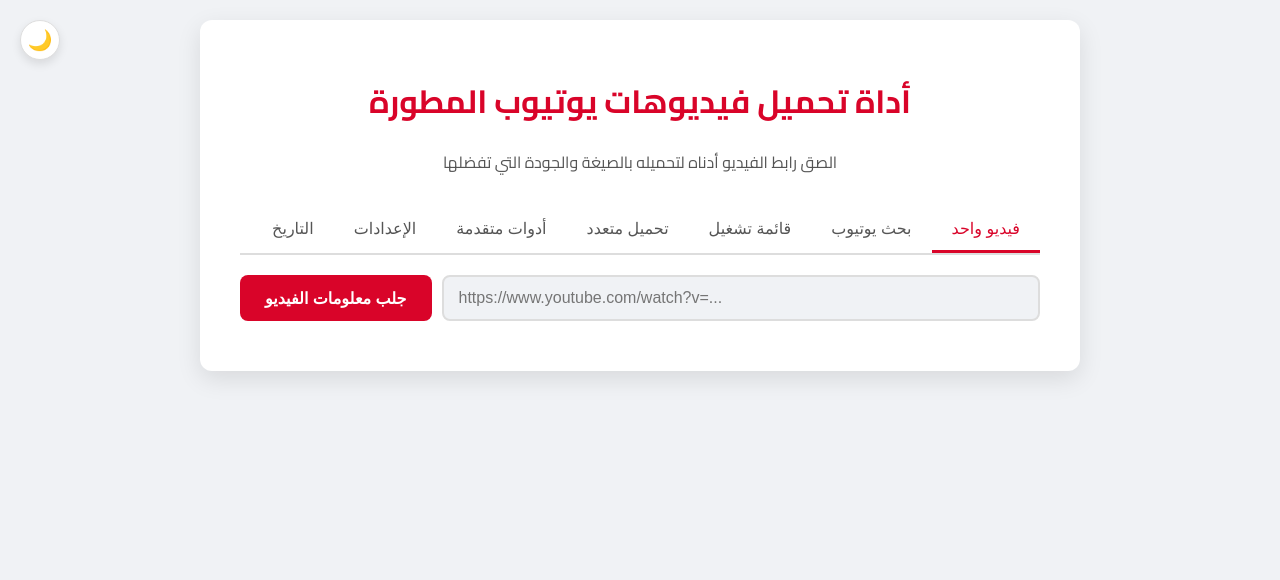
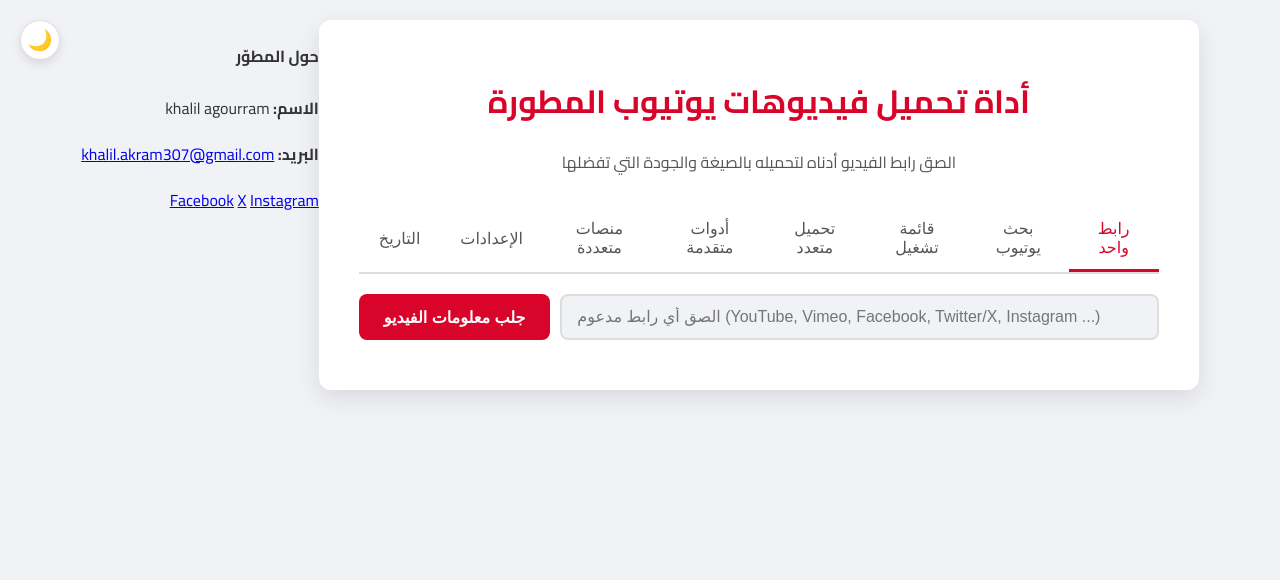
Before and after one commit to Khalil307-ak/youtube_downloader, a Flask app: page / in a window 1280 px wide. Shown: the top 580 px of the page. Run offline with Flask 2, Linux system fonts and the light colour scheme; some libraries are stand-ins or nearby versions.

Commit message:
Update index.html

```diff
--- a/templates/index.html
+++ b/templates/index.html
@@ -17,11 +17,12 @@
 
         <!-- تبويبات الميزات -->
         <div class="tabs">
-            <button class="tab-btn active" data-tab="single">فيديو واحد</button>
+            <button class="tab-btn active" data-tab="single">رابط واحد</button>
             <button class="tab-btn" data-tab="search">بحث يوتيوب</button>
             <button class="tab-btn" data-tab="playlist">قائمة تشغيل</button>
             <button class="tab-btn" data-tab="batch">تحميل متعدد</button>
             <button class="tab-btn" data-tab="tools">أدوات متقدمة</button>
+            <button class="tab-btn" data-tab="multi">منصات متعددة</button>
             <button class="tab-btn" data-tab="settings">الإعدادات</button>
             <button class="tab-btn" data-tab="history">التاريخ</button>
         </div>
@@ -29,10 +30,29 @@
         <!-- تبويب الفيديو الواحد -->
         <div id="single-tab" class="tab-content active">
             <div class="input-container">
-                <input type="text" id="youtube-url" placeholder="https://www.youtube.com/watch?v=...">
+                <input type="text" id="youtube-url" placeholder="الصق أي رابط مدعوم (YouTube, Vimeo, Facebook, Twitter/X, Instagram ...)">
                 <button id="fetch-btn">جلب معلومات الفيديو</button>
             </div>
         </div>
+        <!-- تبويب المنصات المتعددة -->
+        <div id="multi-tab" class="tab-content">
+            <div class="multi-container">
+                <p class="note">يتم دعم عشرات المنصات عبر yt-dlp تلقائياً (YouTube, Vimeo, Facebook, Twitter/X, Instagram, TikTok وغيرها). ما عليك سوى لصق الرابط في تبويب "رابط واحد".</p>
+                <div class="supported-list">
+                    <span class="badge">YouTube</span>
+                    <span class="badge">Vimeo</span>
+                    <span class="badge">Facebook</span>
+                    <span class="badge">Twitter/X</span>
+                    <span class="badge">Instagram</span>
+                    <span class="badge">TikTok</span>
+                    <span class="badge">SoundCloud</span>
+                    <span class="badge">Reddit</span>
+                    <span class="badge">Likee</span>
+                </div>
+                <small>ملاحظة: قد تتطلب بعض المنصات تسجيل دخول أو قيود مناطق. يعتمد الدعم على نسخة yt-dlp.</small>
+            </div>
+        </div>
+
 
         <!-- تبويب البحث -->
         <div id="search-tab" class="tab-content">
@@ -259,6 +279,22 @@
         </div>
 
     </div>
+
+    <!-- معلومات المطوّر -->
+    <footer class="app-footer">
+        <div class="dev-card">
+            <div class="dev-meta">
+                <h4>حول المطوّر</h4>
+                <p><strong>الاسم:</strong> khalil agourram</p>
+                <p><strong>البريد:</strong> <a href="mailto:khalil.akram307@gmail.com">khalil.akram307@gmail.com</a></p>
+            </div>
+            <div class="dev-links">
+                <a href="https://web.facebook.com/khalil.akram.584342?locale=ar_AR" target="_blank" rel="noopener" class="dev-link">Facebook</a>
+                <a href="https://x.com/Khalil1081506" target="_blank" rel="noopener" class="dev-link">X</a>
+                <a href="https://www.instagram.com/kx_root/" target="_blank" rel="noopener" class="dev-link">Instagram</a>
+            </div>
+        </div>
+    </footer>
 
     <script>
         const fetchBtn = document.getElementById('fetch-btn');
```
